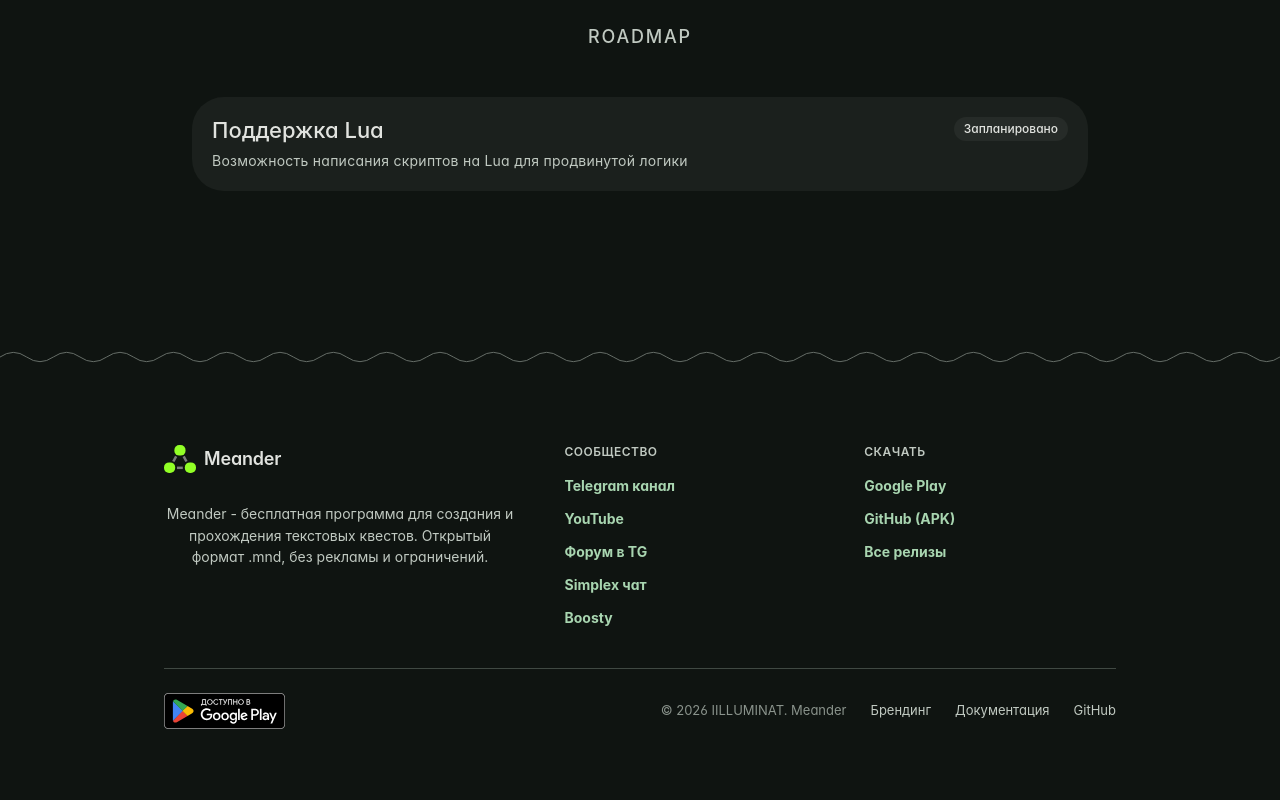
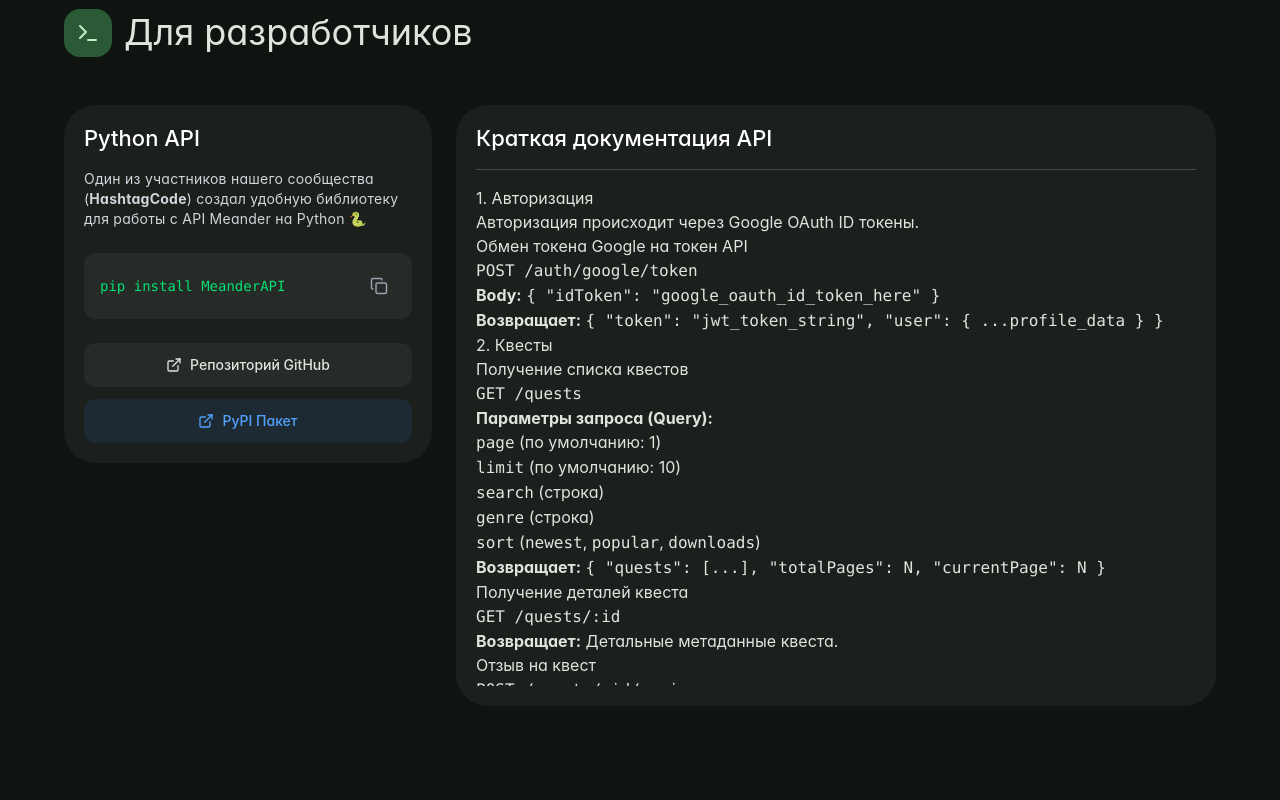
Before and after one commit to IILLUMINATION/meander-site, a Next.js app: page / in a window 1280 px wide. Shown: the part 3940-4740 px from the top of the page. Before the commit the page ends 4697 px from the top, so only its background shows below. Built offline with nearby package versions, Linux system fonts and the light colour scheme; no server answers.

Commit message:
feat: add developer section and python API library info

```diff
--- a/src/app/page.tsx
+++ b/src/app/page.tsx
@@ -33,6 +33,7 @@
 } from "lucide-react";
 import HeroCarousel from "@/components/HeroCarousel";
 import InfoCards from "@/components/InfoCards";
+import ForDevelopers from "@/components/ForDevelopers";
 
 const API_URL = "/api/be";
 
@@ -616,6 +617,8 @@
         </div>
       </section>
 
+      <ForDevelopers />
+
       <section
         id="roadmap"
         className="py-12 md:py-24 px-4 md:px-6"
--- /dev/null
+++ b/src/components/ApiDocs.tsx
@@ -0,0 +1,67 @@
+"use client";
+import ReactMarkdown from 'react-markdown';
+import remarkGfm from 'remark-gfm';
+import rehypeHighlight from 'rehype-highlight';
+import rehypeRaw from 'rehype-raw';
+import 'highlight.js/styles/atom-one-dark.css';
+
+const markdownContent = `
+### 1. Авторизация
+
+Авторизация происходит через Google OAuth ID токены.
+
+#### Обмен токена Google на токен API
+\`POST /auth/google/token\`
+*   **Body:** \`{ "idToken": "google_oauth_id_token_here" }\`
+*   **Возвращает:** \`{ "token": "jwt_token_string", "user": { ...profile_data } }\`
+
+### 2. Квесты
+
+#### Получение списка квестов
+\`GET /quests\`
+*   **Параметры запроса (Query):**
+    *   \`page\` (по умолчанию: 1)
+    *   \`limit\` (по умолчанию: 10)
+    *   \`search\` (строка)
+    *   \`genre\` (строка)
+    *   \`sort\` (\`newest\`, \`popular\`, \`downloads\`)
+*   **Возвращает:** \`{ "quests": [...], "totalPages": N, "currentPage": N }\`
+
+#### Получение деталей квеста
+\`GET /quests/:id\`
+*   **Возвращает:** Детальные метаданные квеста.
+
+#### Отзыв на квест
+\`POST /quests/:id/review\`
+*   **Авторизация:** Требуется
+*   **Body:** \`{ "rating": 5, "textContent": "Отличная игра!" }\`
+
+### 3. Сообщество (Глобальная лента)
+
+#### Глобальная лента постов
+\`GET /api/community/feed\`
+*   **Параметры (Query):** \`limit\`, \`offset\`, \`viewer_id\`, \`tab\` ("all" или "following")
+*   **Возвращает:** Массив постов от всех авторов.
+
+#### Создание поста на стене
+\`POST /api/author-walls/:authorId/posts\`
+*   **Авторизация:** Требуется (must match \`authorId\`)
+*   **Body:** \`{ "content": "Ваш текст", "media_urls": ["url1"] }\`
+
+#### Получение комментариев к посту
+\`GET /api/author-walls/posts/:postId/comments\`
+*   **Возвращает:** Массив комментариев.
+`;
+
+export default function ApiDocs() {
+  return (
+    <div className="prose prose-invert max-w-none">
+      <ReactMarkdown
+        remarkPlugins={[remarkGfm]}
+        rehypePlugins={[rehypeRaw, rehypeHighlight]}
+      >
+        {markdownContent}
+      </ReactMarkdown>
+    </div>
+  );
+}
--- /dev/null
+++ b/src/components/ForDevelopers.tsx
@@ -0,0 +1,100 @@
+"use client";
+
+import { Terminal, Copy, CheckCircle, ExternalLink } from "lucide-react";
+import { useState } from "react";
+import ApiDocs from "./ApiDocs";
+
+export default function ForDevelopers() {
+  const [copied, setCopied] = useState(false);
+
+  const handleCopy = () => {
+    navigator.clipboard.writeText("pip install MeanderAPI");
+    setCopied(true);
+    setTimeout(() => setCopied(false), 2000);
+  };
+
+  return (
+    <section id="developers" className="py-12 md:py-20 relative">
+      <div className="m3-container">
+        <div className="flex items-center gap-3 mb-8 md:mb-12">
+          <div
+            className="w-12 h-12 rounded-2xl flex items-center justify-center"
+            style={{ backgroundColor: "var(--m3-primary-container)" }}
+          >
+            <Terminal
+              size={24}
+              style={{ color: "var(--m3-on-primary-container)" }}
+            />
+          </div>
+          <h2
+            className="m3-display-small"
+            style={{ color: "var(--m3-on-surface)" }}
+          >
+            Для разработчиков
+          </h2>
+        </div>
+
+        <div className="grid grid-cols-1 lg:grid-cols-3 gap-6 mb-12">
+          <div className="lg:col-span-1 space-y-6">
+            <div className="m3-card">
+              <h3 className="m3-title-large mb-4 text-white">Python API</h3>
+              <p className="m3-body-medium mb-6 text-gray-300">
+                Один из участников нашего сообщества (<strong>HashtagCode</strong>)
+                создал удобную библиотеку для работы с API Meander на Python 🐍
+              </p>
+
+              <div
+                className="flex items-center justify-between p-4 rounded-xl mb-6"
+                style={{ backgroundColor: "var(--m3-surface-container-high)" }}
+              >
+                <code className="text-sm text-green-400 font-mono">pip install MeanderAPI</code>
+                <button
+                  onClick={handleCopy}
+                  className="p-2 rounded-lg hover:bg-white/10 transition-colors"
+                >
+                  {copied ? (
+                    <CheckCircle size={18} className="text-green-400" />
+                  ) : (
+                    <Copy size={18} className="text-gray-400" />
+                  )}
+                </button>
+              </div>
+
+              <div className="flex flex-col gap-3">
+                <a
+                  href="https://github.com/elitrycraft/MeanderAPI"
+                  target="_blank"
+                  rel="noreferrer"
+                  className="flex items-center justify-center gap-2 p-3 rounded-xl bg-white/5 hover:bg-white/10 transition-colors text-sm font-medium"
+                >
+                  <ExternalLink size={16} />
+                  Репозиторий GitHub
+                </a>
+                <a
+                  href="https://pypi.org/project/MeanderAPI/"
+                  target="_blank"
+                  rel="noreferrer"
+                  className="flex items-center justify-center gap-2 p-3 rounded-xl bg-blue-500/10 hover:bg-blue-500/20 text-blue-400 transition-colors text-sm font-medium"
+                >
+                  <ExternalLink size={16} />
+                  PyPI Пакет
+                </a>
+              </div>
+            </div>
+          </div>
+
+          <div className="lg:col-span-2">
+            <div className="m3-card overflow-hidden h-full">
+              <h3 className="m3-title-large mb-4 text-white border-b border-white/10 pb-4">
+                Краткая документация API
+              </h3>
+              <div className="overflow-y-auto max-h-[500px] pr-2 custom-scrollbar">
+                <ApiDocs />
+              </div>
+            </div>
+          </div>
+        </div>
+      </div>
+    </section>
+  );
+}
```
Also changed, not shown: 1 other file (tests, documents, lock files or other folders).
